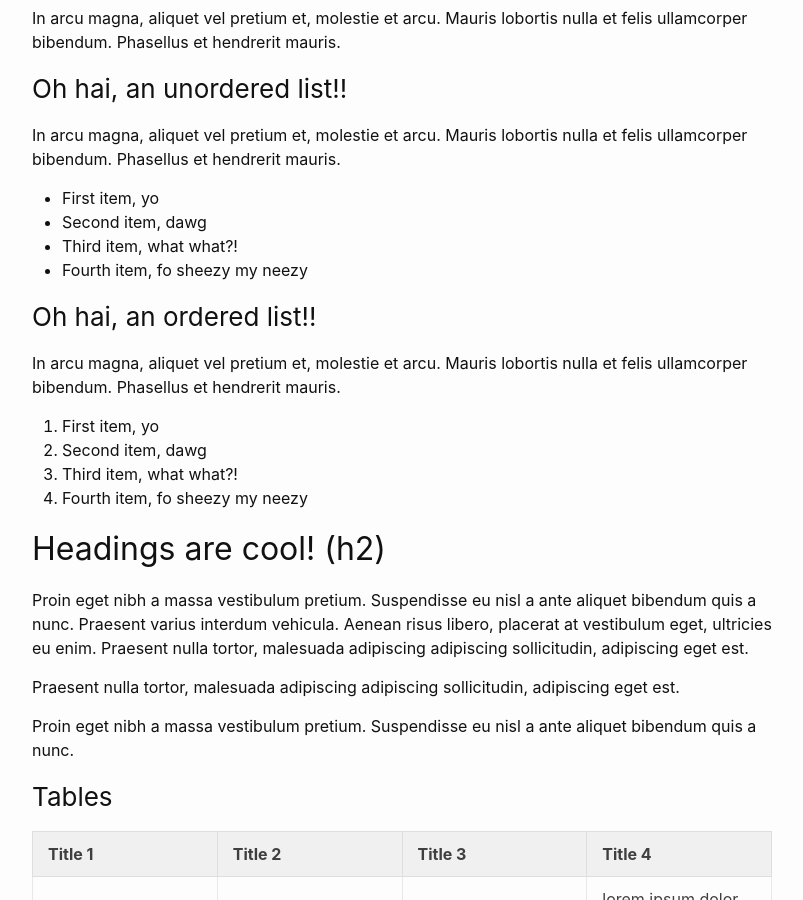
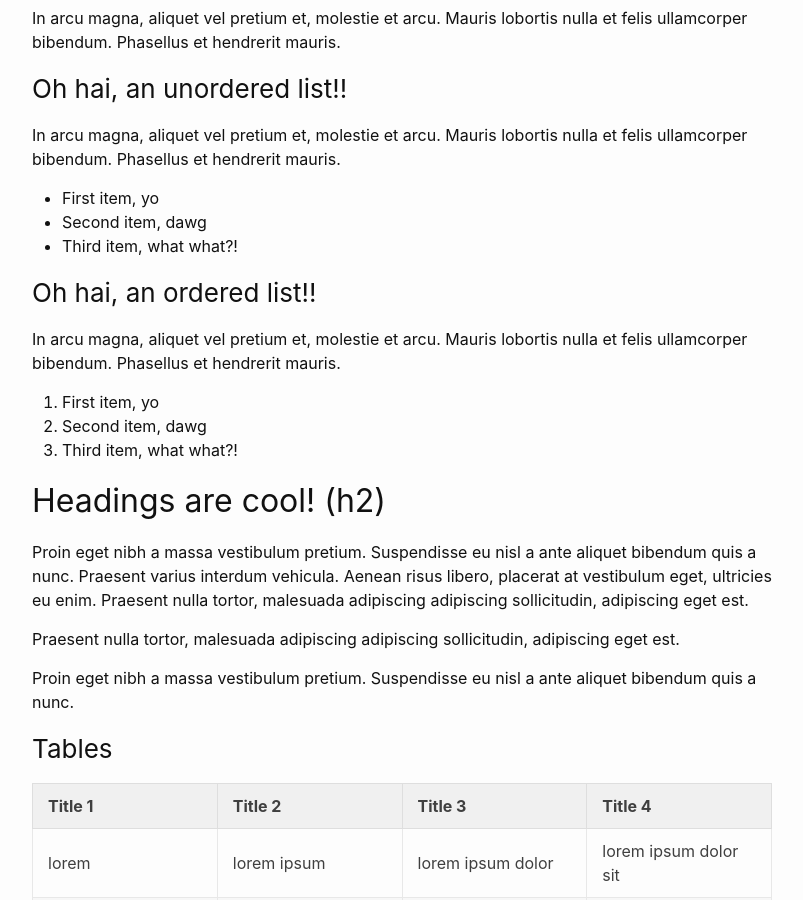
Before and after one commit to scottbot/IntroDH2020, a Jekyll site: the page built from _posts/2020-01-15-first-post.md, in a window 1280 px wide and 900 px high, scrolled down 1674 px. Shown: the whole window, without its empty margins (238-1041 px from the left). Built offline with Jekyll 4.4.1, drawn with Linux system fonts in a browser that asks for light colours.

Commit message:
edit markdown sample

```diff
--- a/_posts/2020-01-15-first-post.md
+++ b/_posts/2020-01-15-first-post.md
@@ -65,7 +65,7 @@ In arcu magna, aliquet vel pretium et, molestie et arcu. Mauris lobortis nulla e
 - First item, yo
 - Second item, dawg
 - Third item, what what?!
-- Fourth item, fo sheezy my neezy
+
 
 ### Oh hai, an ordered list!!
 
@@ -74,8 +74,6 @@ In arcu magna, aliquet vel pretium et, molestie et arcu. Mauris lobortis nulla e
 1. First item, yo
 2. Second item, dawg
 3. Third item, what what?!
-4. Fourth item, fo sheezy my neezy
-
 
 
 ## Headings are cool! (h2)
```
